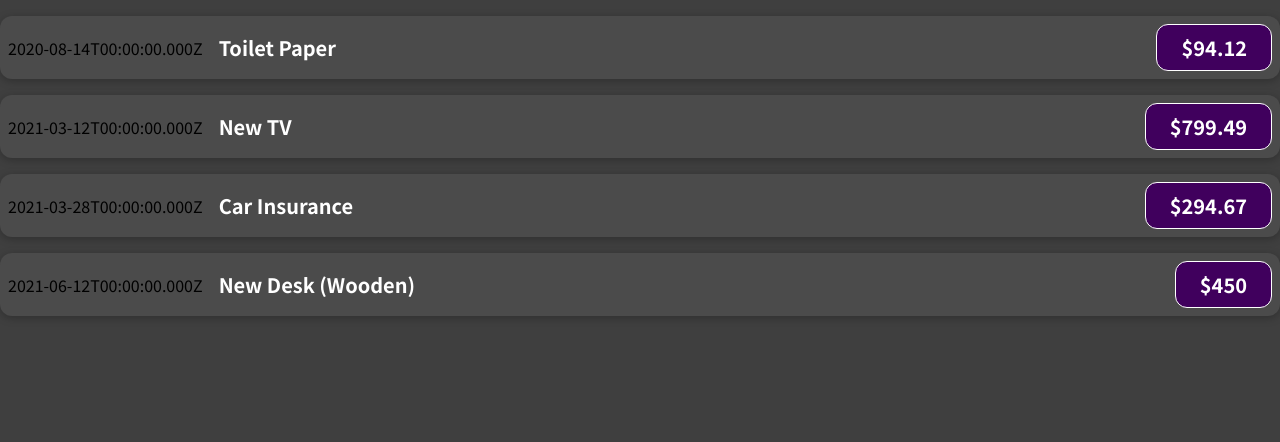
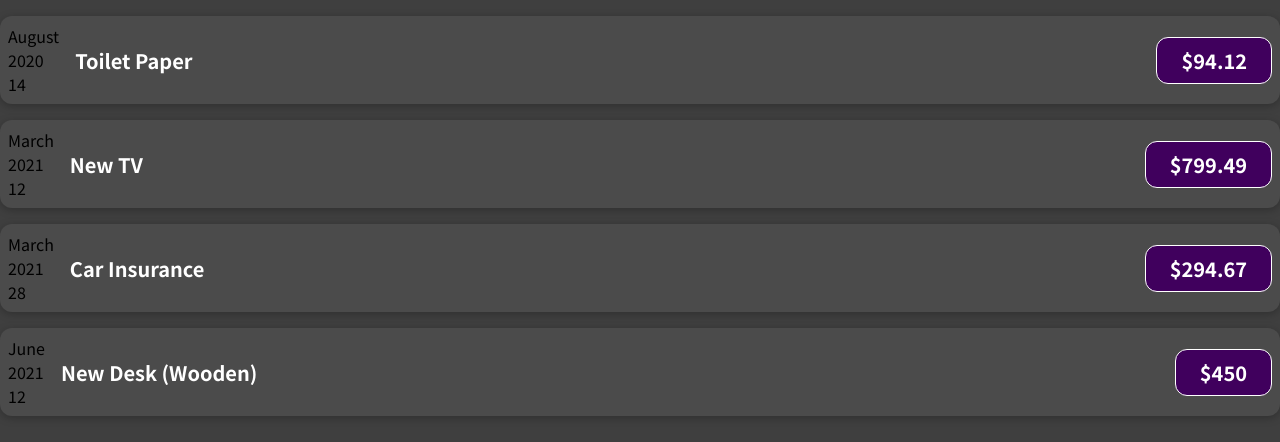
Before and after one commit to Unity7/Expense-Tracker, a JavaScript app: page / in a window 1280 px wide. Shown: the top 442 px of the page. Built offline with nearby package versions, Linux system fonts and the light colour scheme.

Commit message:
added date format

```diff
--- a/src/components/ExpenseItems.js
+++ b/src/components/ExpenseItems.js
@@ -1,13 +1,16 @@
 import "./ExpenseItem.css";
 
 function ExpenseItem(props) {
-  const expenseDate = new Date(2021, 2, 28);
-  const expenseTitle = "Car Insurance";
-  const expenseAmount = 294.67;
-
+  const month = props.date.toLocaleString("en-US", { month: "long" });
+  const day = props.date.toLocaleString("en-US", { day: "2-digit" });
+  const year = props.date.getFullYear();
   return (
     <div className="expense-item">
-      <div>{props.date.toISOString()}</div>
+      <div>
+        <div>{month}</div>
+        <div>{year}</div>
+        <div>{day}</div>
+      </div>
       <div className="expense-item__description">
         <h2>{props.title}</h2>
       </div>
```
